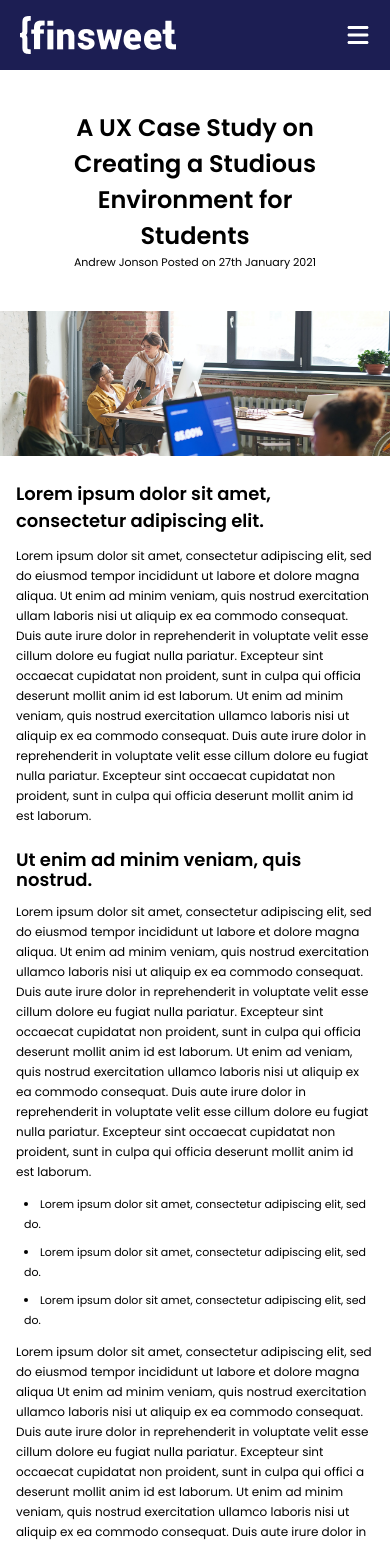
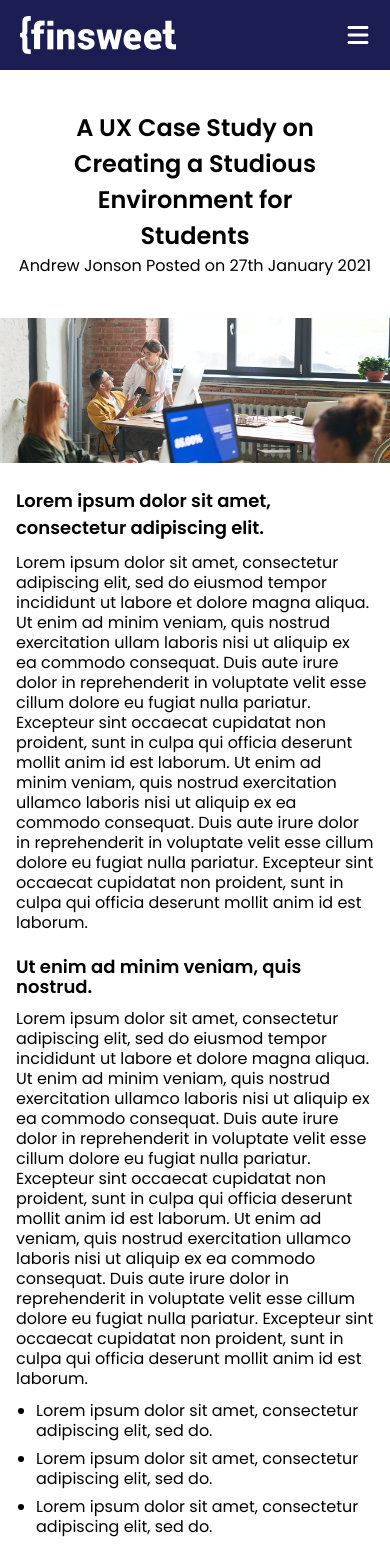
Before and after one commit to Sadat25/finsweet-p4, a React (Vite) app: page /read-blog in a window 390 px wide. Shown: the top 1544 px of the page. Built offline with nearby package versions, Linux system fonts and the light colour scheme.

Commit message:
updated readme

```diff
--- a/src/Pages/Antara/Banner.jsx
+++ b/src/Pages/Antara/Banner.jsx
@@ -8,7 +8,7 @@ const Banner = () => {
             <Container>
                 <div className=" flex flex-col items-center justify-center text-center py-10">
                     <h2 className='lg:px-[140px] px-[50px]  font-Poppins font-semibold  text-[24px] lg:text-[48px] '>A UX Case Study on Creating a Studious Environment for Students</h2>
-                    <p className='font-Poppins font-normal text-[11px] lg:text-[16px]'>Andrew Jonson
+                    <p className='font-Poppins font-normal text-base lg:text-[16px]'>Andrew Jonson
                         Posted on 27th January 2021</p>
                 </div>
                 <div className="">
--- a/src/Pages/Antara/Lorem.jsx
+++ b/src/Pages/Antara/Lorem.jsx
@@ -1,5 +1,3 @@
-
-import Container from '../../Components/Container'
 import ban2 from "../../assets/ban2.png"
 
 const Lorem = () => {
@@ -7,9 +5,9 @@ const Lorem = () => {
     return (
         <section>
           <div className="container">
-                <div className="max-w-[842px] mx-auto px-4  justify-center items-center mt-6 lg:mt-[42px]">
+                <div className="max-w-[842px] mx-auto px-4  justify-center items-center mt-6 mb-10 lg:mb-20 lg:mt-[42px]">
                     <h2 className=' lg:text-[38px] text-[18px] font-Poppins font-semibold lg:leading-14'>Lorem ipsum dolor sit amet, consectetur adipiscing elit.</h2>
-                    <p className='lg:mt-8 mt-3 font-Poppins font-normal text-[12px] lg:text-[16px] leading-5 lg:leading-7'>Lorem ipsum dolor sit amet, consectetur adipiscing elit, sed do eiusmod tempor incididunt ut labore et
+                    <p className='lg:mt-8 mt-3 font-Poppins font-normal text-[16px] lg:text-[16px] leading-5 lg:leading-7'>Lorem ipsum dolor sit amet, consectetur adipiscing elit, sed do eiusmod tempor incididunt ut labore et
                         dolore magna aliqua. Ut enim ad minim veniam, quis nostrud exercitation ullam laboris nisi ut aliquip ex ea
                         commodo consequat. Duis aute irure dolor in reprehenderit in voluptate velit esse cillum dolore eu fugiat
                         nulla pariatur. Excepteur sint occaecat cupidatat non proident, sunt in culpa qui officia deserunt mollit
@@ -18,18 +16,18 @@ const Lorem = () => {
                         Excepteur sint occaecat cupidatat non proident, sunt in culpa qui officia deserunt mollit anim id est laborum.</p>
 
                     <h3 className='lg:mt-10 mt-6 text-[18px] lg:text-[38px] font-Poppins font-semibold leading-5 lg:leading-14'>Ut enim ad minim veniam, quis nostrud.</h3>
-                    <p className='lg:mt-8 mt-3 font-Poppins font-normal text-[12px] lg:text-[16px] leading-5 lg:leading-7'>Lorem ipsum dolor sit amet, consectetur adipiscing elit, sed do eiusmod tempor incididunt ut labore et dolore magna aliqua. Ut enim ad minim veniam, quis nostrud exercitation ullamco laboris nisi ut aliquip ex ea commodo consequat.
+                    <p className='lg:mt-8 mt-3 font-Poppins font-normal text-[16px] lg:text-[16px] leading-5 lg:leading-7'>Lorem ipsum dolor sit amet, consectetur adipiscing elit, sed do eiusmod tempor incididunt ut labore et dolore magna aliqua. Ut enim ad minim veniam, quis nostrud exercitation ullamco laboris nisi ut aliquip ex ea commodo consequat.
                         Duis aute irure dolor in reprehenderit in voluptate velit esse cillum dolore eu fugiat nulla pariatur. Excepteur sint occaecat
                         cupidatat non proident, sunt in culpa qui officia deserunt mollit anim id est laborum. Ut enim ad
                         veniam, quis nostrud exercitation ullamco laboris nisi ut aliquip ex ea commodo consequat. Duis aute irure dolor in reprehenderit in voluptate velit
                         esse cillum dolore eu fugiat nulla pariatur. Excepteur sint occaecat cupidatat non proident, sunt in culpa qui officia deserunt mollit anim id est laborum.</p>
 
-                    <div className="lg:mt-6 mt-3 ml-2 space-y-2 lg:space-y-4 font-Poppins font-normal text-[11px] lg:text-[16px] leading-5 lg:leading-7 ">
+                    <ul className="lg:mt-6 mt-3 space-y-2 lg:space-y-4 font-Poppins font-normal  lg:text-[16px] leading-5 lg:leading-7 list-disc ml-5">
                         <li>Lorem ipsum dolor sit amet, consectetur adipiscing elit, sed do.</li>
                         <li>Lorem ipsum dolor sit amet, consectetur adipiscing elit, sed do.</li>
                         <li>Lorem ipsum dolor sit amet, consectetur adipiscing elit, sed do.</li>
-                    </div>
-                    <p className='lg:mt-6 mt-3 font-Poppins font-normal text-[12px] lg:text-[16px] leading-5 lg:leading-7'>Lorem ipsum dolor sit amet, consectetur adipiscing elit, sed do eiusmod tempor incididunt ut labore et dolore magna aliqua Ut enim ad minim veniam, quis nostrud
+                    </ul>
+                    <p className='lg:mt-6 mt-3 font-Poppins font-normal text-[16px] lg:text-[16px] leading-5 lg:leading-7'>Lorem ipsum dolor sit amet, consectetur adipiscing elit, sed do eiusmod tempor incididunt ut labore et dolore magna aliqua Ut enim ad minim veniam, quis nostrud
                         exercitation ullamco laboris nisi ut aliquip ex ea commodo consequat. Duis aute irure dolor in reprehenderit in voluptate
                         velit esse cillum dolore eu fugiat nulla pariatur. Excepteur sint occaecat cupidatat non proident, sunt in culpa qui offici
                         a deserunt mollit anim id est laborum. Ut enim ad minim veniam, quis nostrud exercitation ullamco laboris nisi ut aliquip
@@ -39,7 +37,7 @@ const Lorem = () => {
                         <img src={ban2} className='w-full h-auto object-cover' alt="" />
                     </div>
                     <h3 className='lg:mt-14 mt-8 text-[18px] lg:text-[38px] font-Poppins font-semibold leading-9 lg:leading-14'>Ut enim ad minim veniam, quis nostrud.</h3>
-                    <p className='lg:mt-8 mt-3 font-Poppins font-normal text-[12px] lg:text-[16px] leading-5 lg:leading-7'>Lorem ipsum dolor sit amet, consectetur adipiscing elit, sed do eiusmod tempor incididunt ut labore et
+                    <p className='lg:mt-8 mt-3 font-Poppins font-normal text-[16px] lg:text-[16px] leading-5 lg:leading-7'>Lorem ipsum dolor sit amet, consectetur adipiscing elit, sed do eiusmod tempor incididunt ut labore et
                         dolore magna aliqua. Ut enim ad minim veniam, quis nostrud exercitation ullamco laboris nisi ut aliquip ex ea
                         commodo consequat. Duis aute irure dolor in reprehenderit in
                         voluptate velit esse cillum dolore eu fugiat nulla pariatur. Excepteur sint occaecat cupidatat non proident,
```
